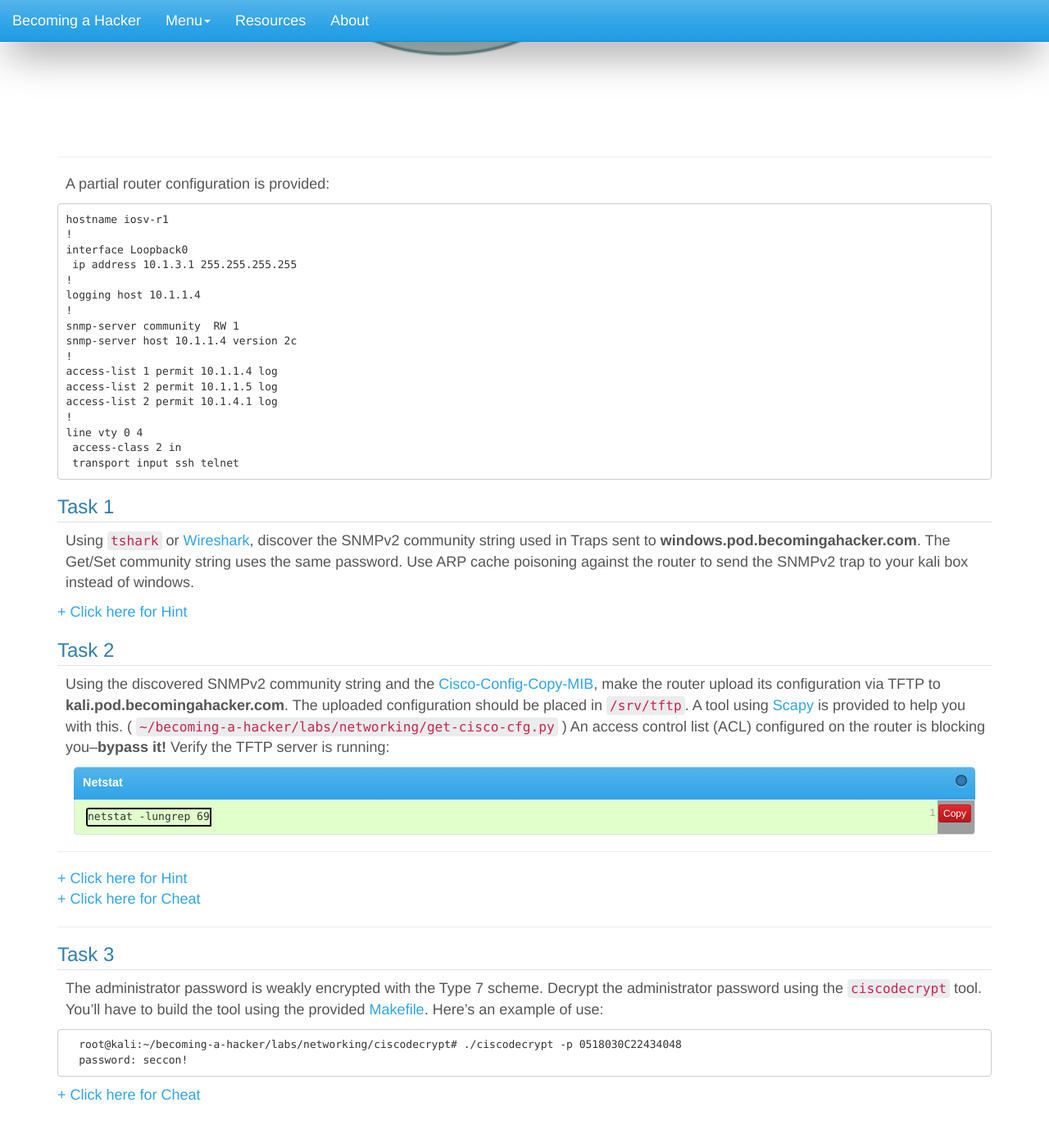
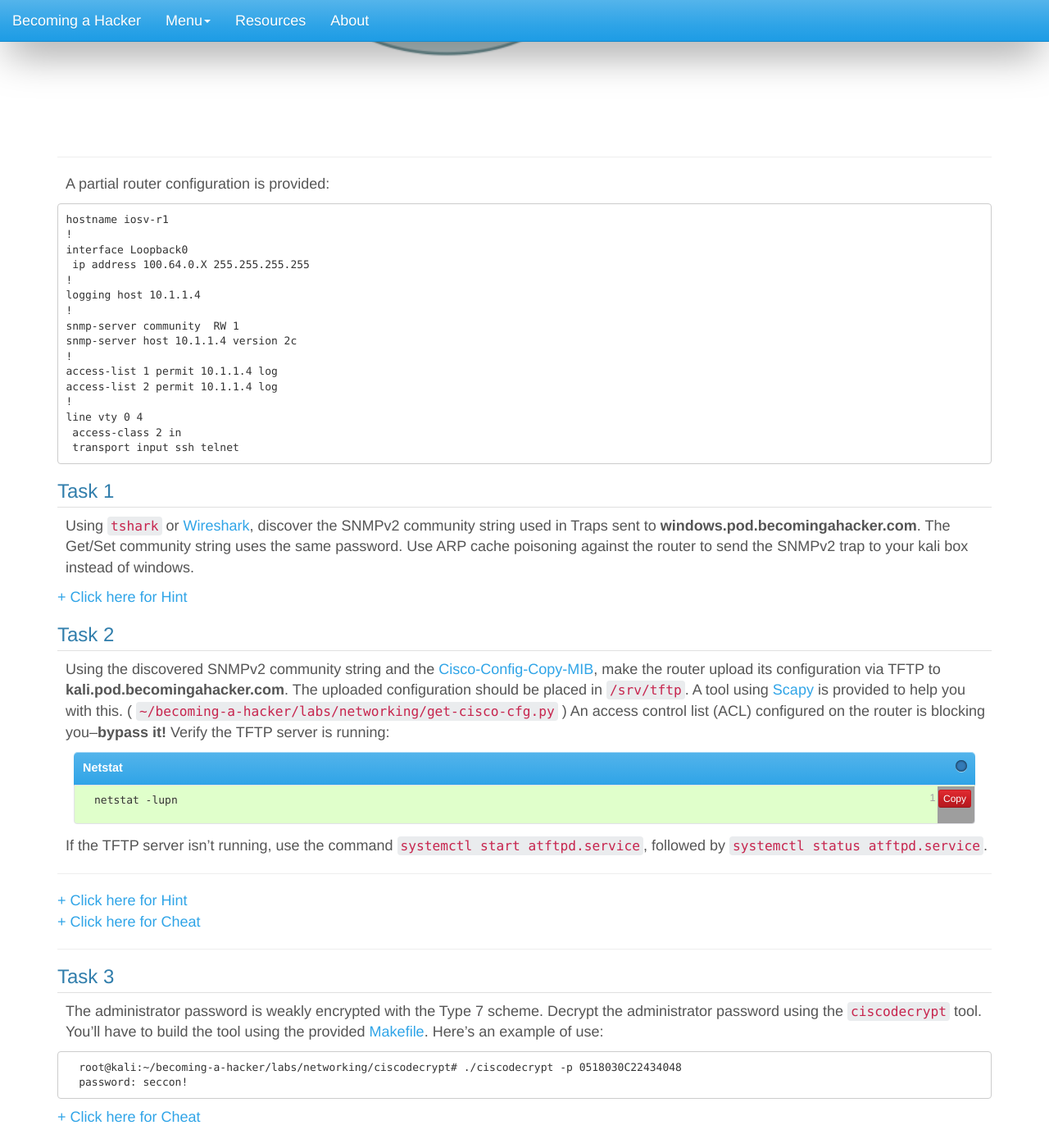
Before and after one commit to cmm-cisco/bah-site, a Jekyll site: the page built from modules/4.md, in a window 1280 px wide and 1400 px high, scrolled down 749 px. Shown: the whole window at 82% size. Built offline with Jekyll 4.4.1, drawn with Linux system fonts in a browser that asks for light colours; some web fonts are replaced; grey boxes are pictures that could not be loaded.

Commit message:
Add instructions to start TFTP

```diff
--- a/modules/4.md
+++ b/modules/4.md
@@ -20,7 +20,7 @@ A partial router configuration is provided:
     hostname iosv-r1
     !
     interface Loopback0
-     ip address 10.1.3.1 255.255.255.255
+     ip address 100.64.0.X 255.255.255.255
     !
     logging host 10.1.1.4
     !
@@ -28,8 +28,7 @@ A partial router configuration is provided:
     snmp-server host 10.1.1.4 version 2c
     !
     access-list 1 permit 10.1.1.4 log
-    access-list 2 permit 10.1.1.5 log
-    access-list 2 permit 10.1.4.1 log
+    access-list 2 permit 10.1.1.4 log
     !
     line vty 0 4
      access-class 2 in
@@ -78,9 +77,11 @@ Simple Network Management Protocol
 Using the discovered SNMPv2 community string and the [Cisco-Config-Copy-MIB](http://tools.cisco.com/Support/SNMP/do/BrowseMIB.do?local=en&mibName=CISCO-CONFIG-COPY-MIB), make the router upload its configuration via TFTP to **kali.pod.becomingahacker.com**. The uploaded configuration should be placed in `/srv/tftp`. A tool using [Scapy](http://www.secdev.org/projects/scapy/doc/) is provided to help you with this. ( `~/becoming-a-hacker/labs/networking/get-cisco-cfg.py` ) An access control list (ACL) configured on the router is blocking you--**bypass it!** Verify the TFTP server is running:
 
 {% capture code %}
-netstat -lun | grep 69
+netstat -lupn
 {% endcapture %}
 {% include copy-paste.html title="Netstat" code=code %}
+If the TFTP server isn't running, use the command `systemctl start atftpd.service`,
+followed by `systemctl status atftpd.service`.
 
 ------------------------------------------------------------------------
 
```
